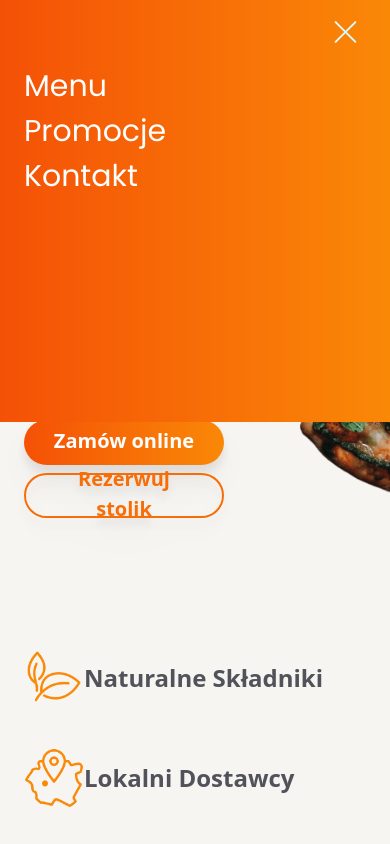
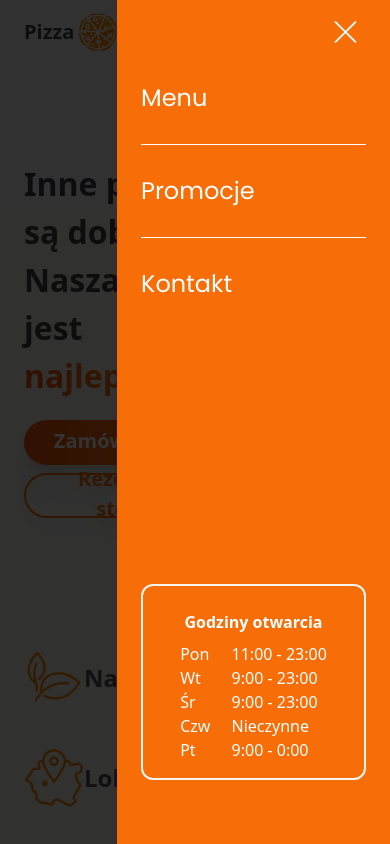
Before and after one commit to m-uchyla/pizzeria-portfolio, a React (Vite) app: page / in a window 390 px wide. Both pictures are taken after a click on the element 346 px from the left and 32 px from the top of the page. Shown: the top 844 px of the page. Built offline with nearby package versions, Linux system fonts and the light colour scheme.

Commit message:
New navbar

```diff
--- a/src/components/sections/Navbar.jsx
+++ b/src/components/sections/Navbar.jsx
@@ -20,6 +20,12 @@ const Navbar = ({active}) => {
 
   window.addEventListener('scroll', changeBackground);
 
+  if(openCloseNav){
+    document.getElementsByTagName("body")[0].style.overflow = "hidden";
+  }else{
+    document.getElementsByTagName("body")[0].style.overflow = "auto";
+  }
+
   return (
     <div className='sm:pb-10 pb-20'>
     <section id="navbar" className={`my-2 py-3 ${navbar ? "navbar-fixed active" : "navbar-absolute"} top-[-8px] left-0 w-full`}>
@@ -41,25 +47,50 @@ const Navbar = ({active}) => {
                 ))}
             </ul>
             <div className={`sm:hidden flex flex-1 justify-end items-center z-50`}>
-
                 <div className={`${!openCloseNav ? 'menu_burger' : 'menu_burger open'}`}>
                     <div className={` ${navbar ? "menu_burger-btn-fixed" : "menu_burger-btn"}  ${openCloseNav ? "fixed z-10" : "static z-10"}`}
                     onClick={() => {setOpenCloseNav((prev) => !prev);setInitNav(false)}}
                     />
                 </div>
-                <div className={`p-6 bg-orange-gradient fixed top-0 right-0 w-[100%] h-[50%] ${(initNav) ? "hidden" : "flex"} ${openCloseNav ? "sidebar" : "sidebar-out"}`}>
-                    <ul className='list-none flex-col justify-end items-center flex-1 mt-10'>
+                <div className={`-left-[100px] w-[200%] h-[200vh] absolute ${openCloseNav ? "bg-in" : "bg-out"}`}></div>
+                <div className={`p-6 bg-primary fixed top-0 right-0 w-[70%] h-[100%] ${(initNav) ? "hidden" : "flex flex-col"} ${openCloseNav ? "sidebar" : "sidebar-out"}`}>
+
+                    <ul className='list-none flex-col justify-end items-center flex-1 mt-7'>
                         {navLinks.map((link, index)=>(
-                        <li key={link.id} className={`font-poppins text-[30px] text-white font-normal cursor-pointer`} onClick={()=>{handleClickScroll(link.id);setOpenCloseNav((prev) => !prev)}}>
-                            <a href={link.href}>{link.title}</a>
-                        </li>
+                        <div>
+                          <li key={link.id} className={`font-poppins text-[24px] text-white font-normal cursor-pointer py-7`} onClick={()=>{handleClickScroll(link.id);setOpenCloseNav((prev) => !prev)}}>
+                              <a href={link.href}>{link.title}</a>
+
+                          </li>
+                          {((index+1) == navLinks.length) ? "" : <div className='w-full h-[1px] bg-white'/>}
+                        </div>
                         ))}
                     </ul>
+                    <div className='text-white border-2 border-cream rounded-xl p-4 mb-10'>
+                      <h4 className='text-center font-semibold text-[16px] my-2'>Godziny otwarcia</h4>
+                      <div className='flex justify-evenly gap-y-10'>
+                        <ul>
+                          <li>Pon</li>
+                          <li>Wt</li>
+                          <li>Śr</li>
+                          <li>Czw</li>
+                          <li>Pt</li>
+                        </ul>
+                        <ul>
+                          <li>11:00 - 23:00</li>
+                          <li>9:00 - 23:00</li>
+                          <li>9:00 - 23:00</li>
+                          <li>Nieczynne</li>
+                          <li>9:00 - 0:00</li>
+                        </ul>
+                      </div>
+                    </div>
                 </div>
-            </div>
+
             </div>
           </div>
         </div>
+      </div>
     </section>
     </div>
   )
--- a/src/index.css
+++ b/src/index.css
@@ -216,6 +216,26 @@ box-shadow: inset 8px 8px 20px -14px rgba(66, 68, 90, 1);
   animation: slide-out 0.7s ease-in-out both;
 }
 
+.bg-in {
+  animation: background-in 0.7s;
+  background-color:rgba(0, 0, 0, 0.8)
+}
+
+.bg-out {
+  animation: background-out 0.7s;
+  background-color:rgba(0, 0, 0, 0)
+}
+
+@keyframes background-in {
+  0% {background-color:rgba(0, 0, 0, 0);}
+  100% {background-color:rgba(0, 0, 0, 0.8);}
+}
+
+@keyframes background-out {
+  0% {background-color:rgba(0, 0, 0, 0.8);}
+  100% {background-color:rgba(0, 0, 0, 0);}
+}
+
 @-webkit-keyframes slide-out {
   0% {
     -webkit-transform: translateX(0);
@@ -236,7 +256,7 @@ box-shadow: inset 8px 8px 20px -14px rgba(66, 68, 90, 1);
   100% {
     -webkit-transform: translateX(100%);
     transform: translateX(100%);
-}
+  }
 }
 
  .menu_burger{
```
